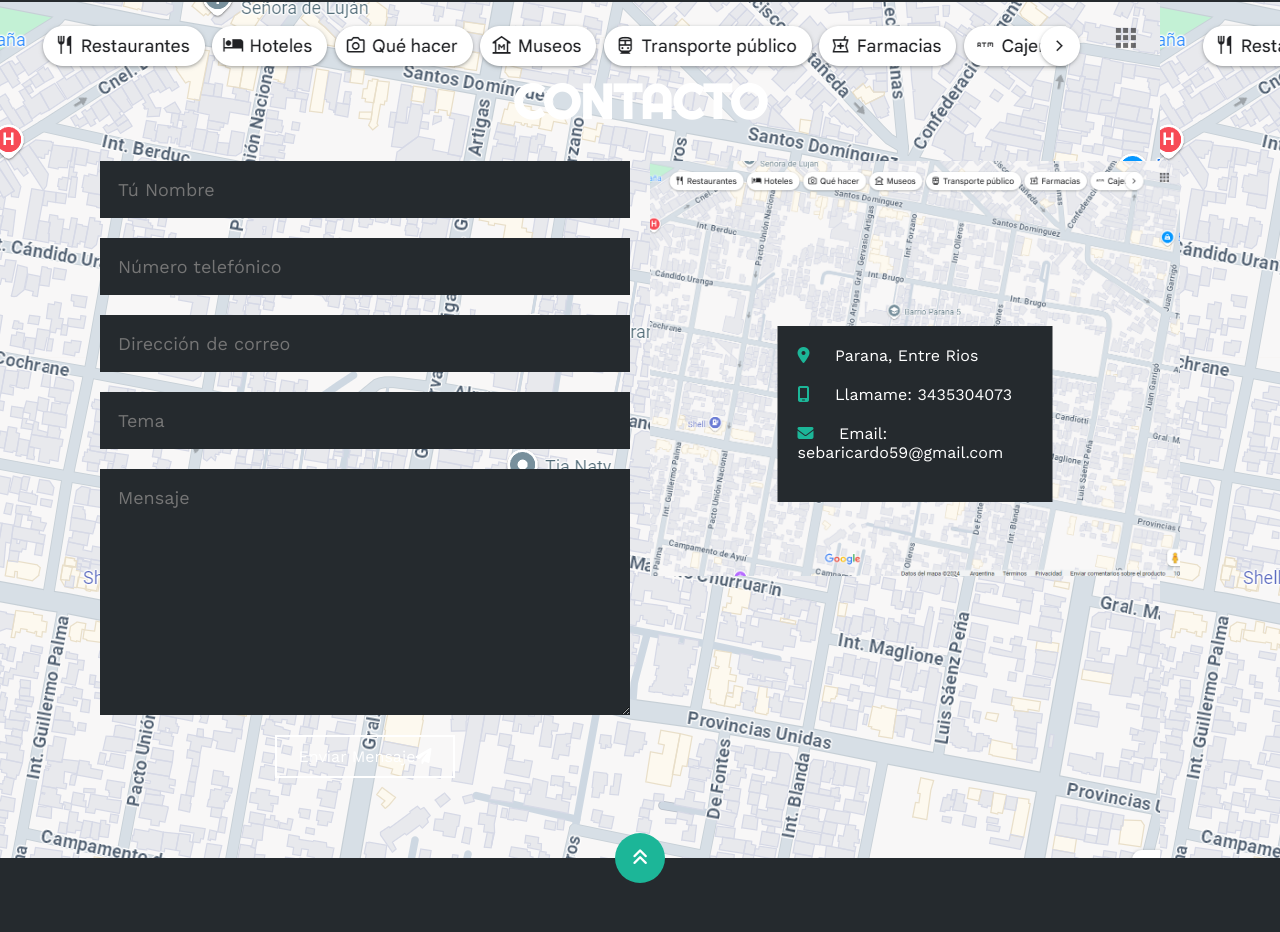
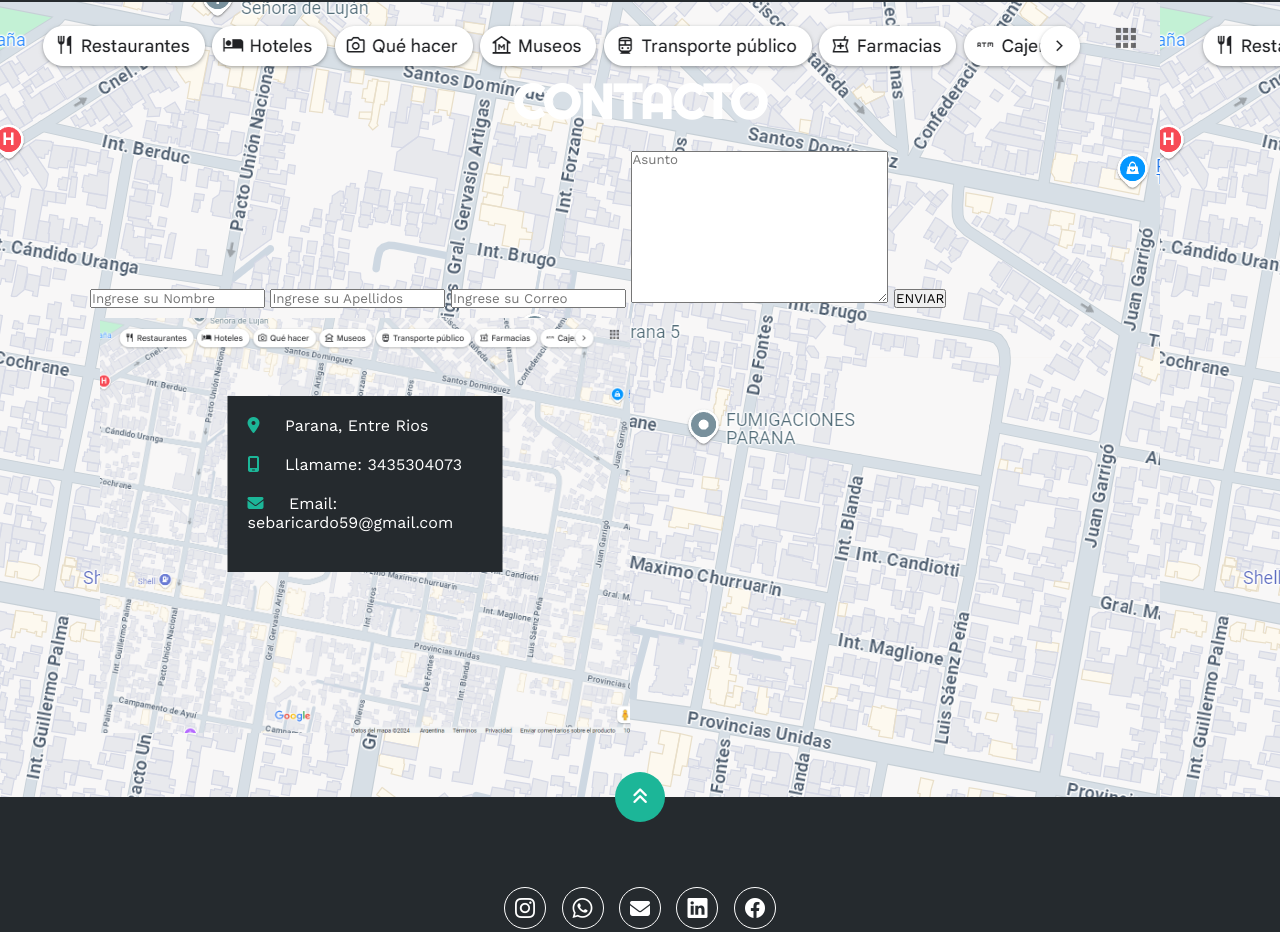
Before and after one commit to ricky2226/Ricky2226.github.oi, a plain HTML site: page index.html in a window 1280 px wide. Shown: the part 5168-6100 px from the top of the page. Drawn offline with nearby package versions, Linux system fonts and the light colour scheme.

Commit message:
Update index.html

```diff
--- a/index.html
+++ b/index.html
@@ -403,16 +403,16 @@
             <h2>CONTACTO</h2>
             <div class="fila">
                 <!-- Formulario -->
-                <div class="col">
-                    <input type="text" placeholder="Tú Nombre">
-                    <input type="text" placeholder="Número telefónico">
-                    <input type="text" placeholder="Dirección de correo">
-                    <input type="text" placeholder="Tema">
-                    <textarea name="" id="" cols="30" rows="10" placeholder="Mensaje"></textarea>
-                    <button>
-                        Enviar Mensaje<i class="fa-solid fa-paper-plane"></i>
-                        <span class="overlay"></span>
-                    </button>
+                <form class="form=registers"
+     action="https://formspree.io/f/xdknrven"
+    method="post">
+
+    <input class="controls" type ="text"  name="nombres" id="nombres" placeholder="Ingrese su Nombre">
+    <input class="controls" type ="text"  name="apellidos" id="apellidos" placeholder="Ingrese su Apellidos">
+    <input class="controls" type ="email" name="correo" id="correo" placeholder="Ingrese su Correo">
+    <textarea class="controls" name="message" cols="30" rows="10" placeholder="Asunto"></textarea>
+    <input class="botons" type="submit" value="ENVIAR">
+     </form>
                 </div>
                 <!-- Mapa -->
                 <div class="col">
```
